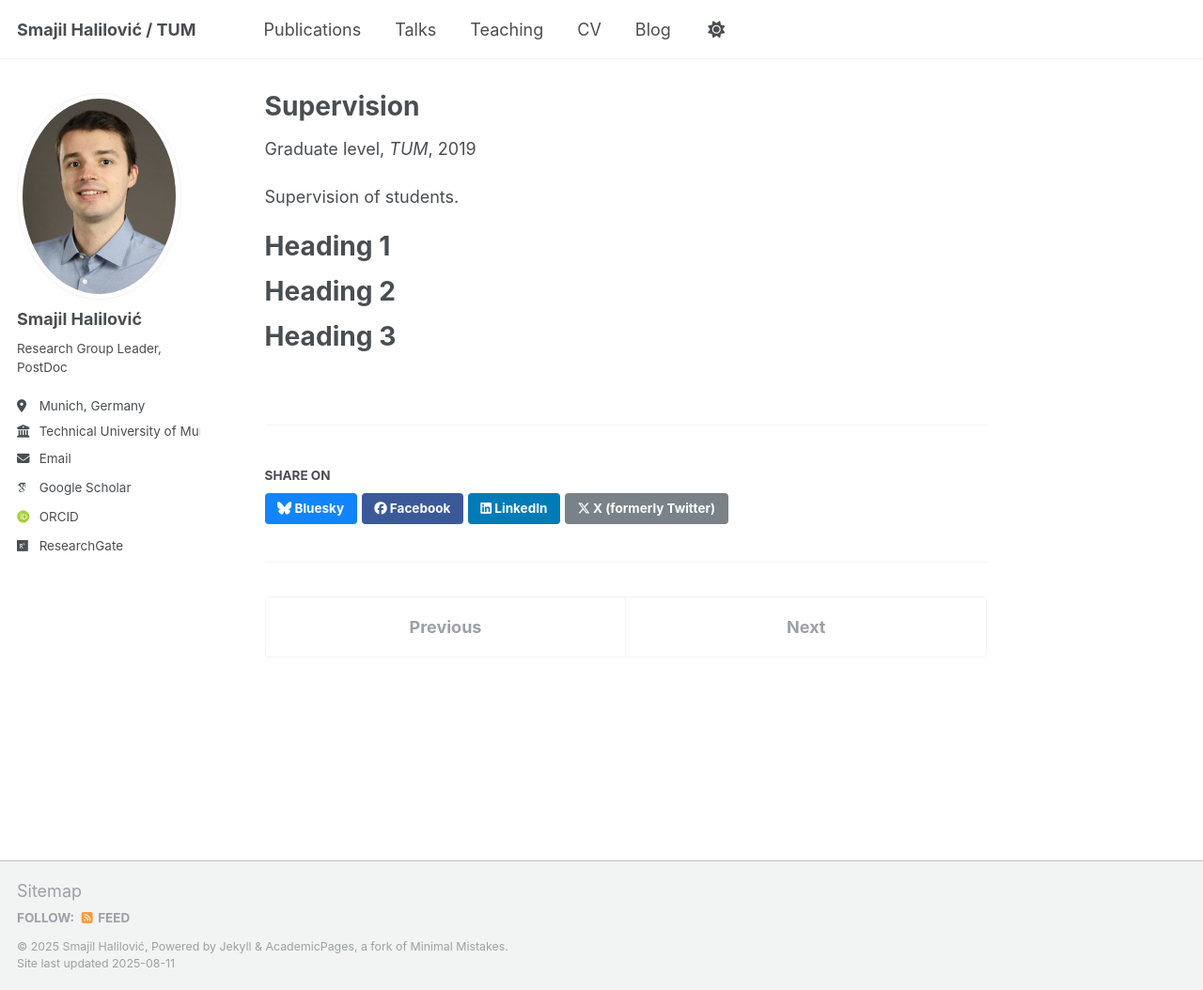
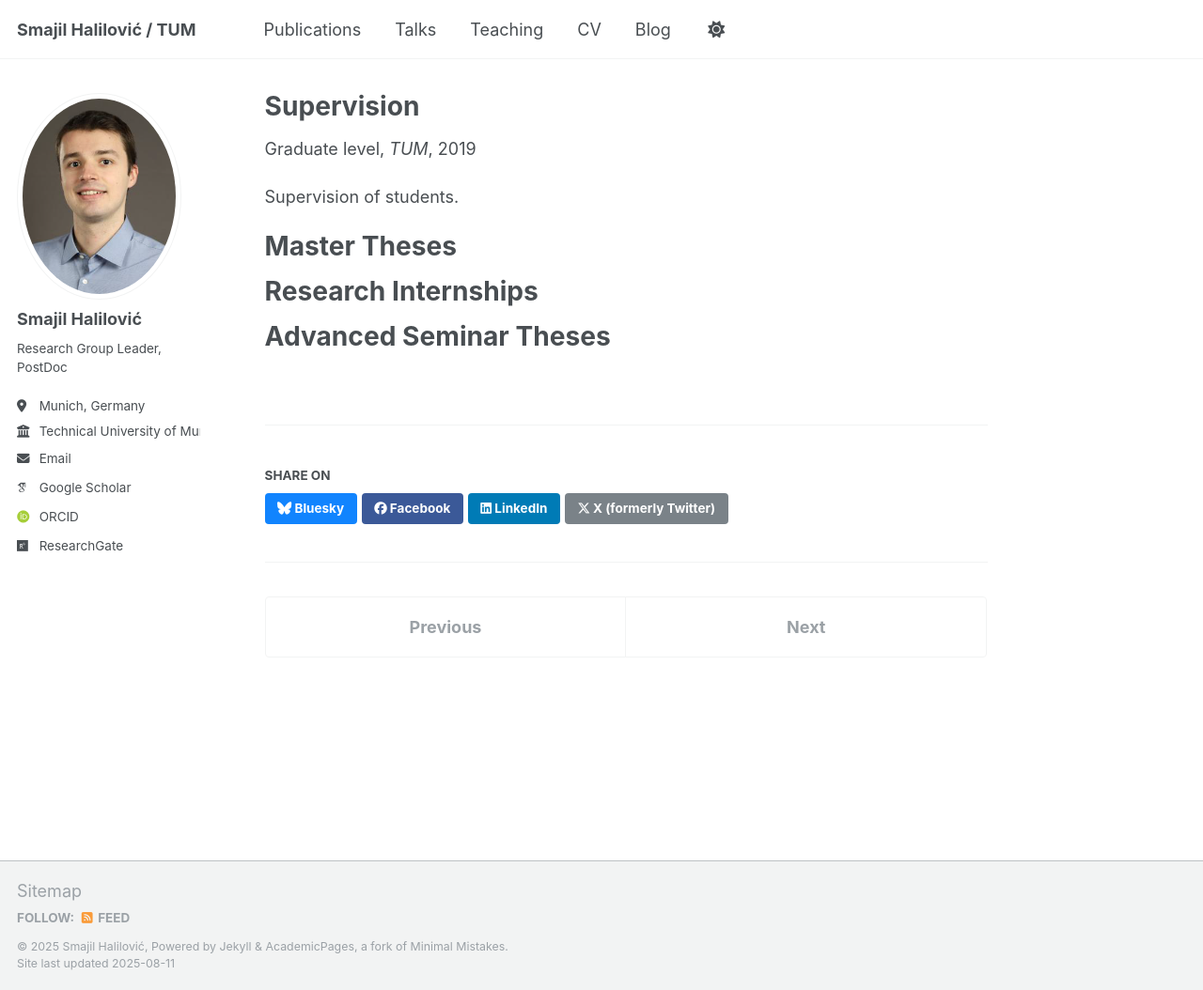
Before and after one commit to SHalilovic/shalilovic.github.io, a Jekyll site: the page built from _teaching/supervision.md, in a window 1280 px wide and 1054 px high. Shown: the whole window at 94% size. Built offline with Jekyll 4.4.1, drawn with Linux system fonts in a browser that asks for light colours; some web fonts are replaced; a script that is not in the unit is left out.

Commit message:
Update supervision.md

```diff
--- a/_teaching/supervision.md
+++ b/_teaching/supervision.md
@@ -9,11 +9,11 @@ date: 2019-01-01
 
 Supervision of students.
 
-Heading 1
+Master Theses
 ======
 
-Heading 2
+Research Internships
 ======
 
-Heading 3
+Advanced Seminar Theses
 ======
```
